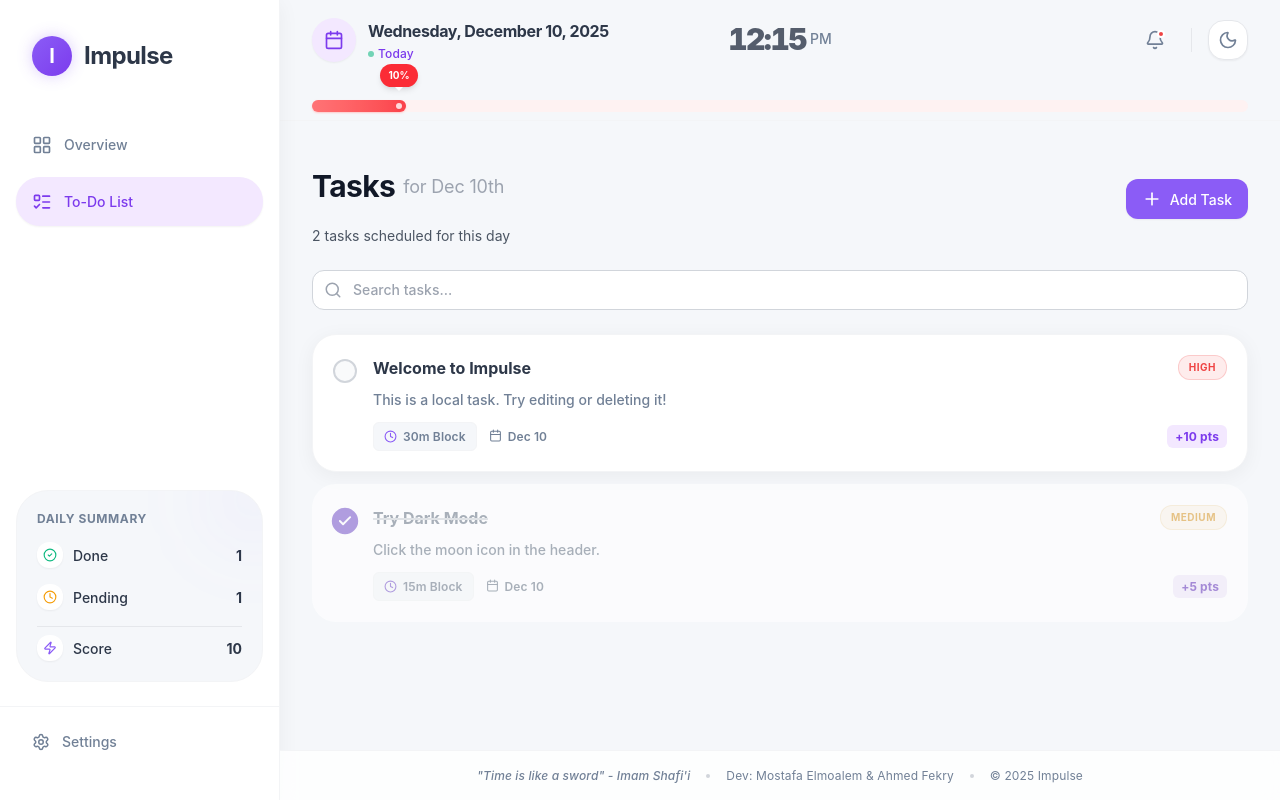
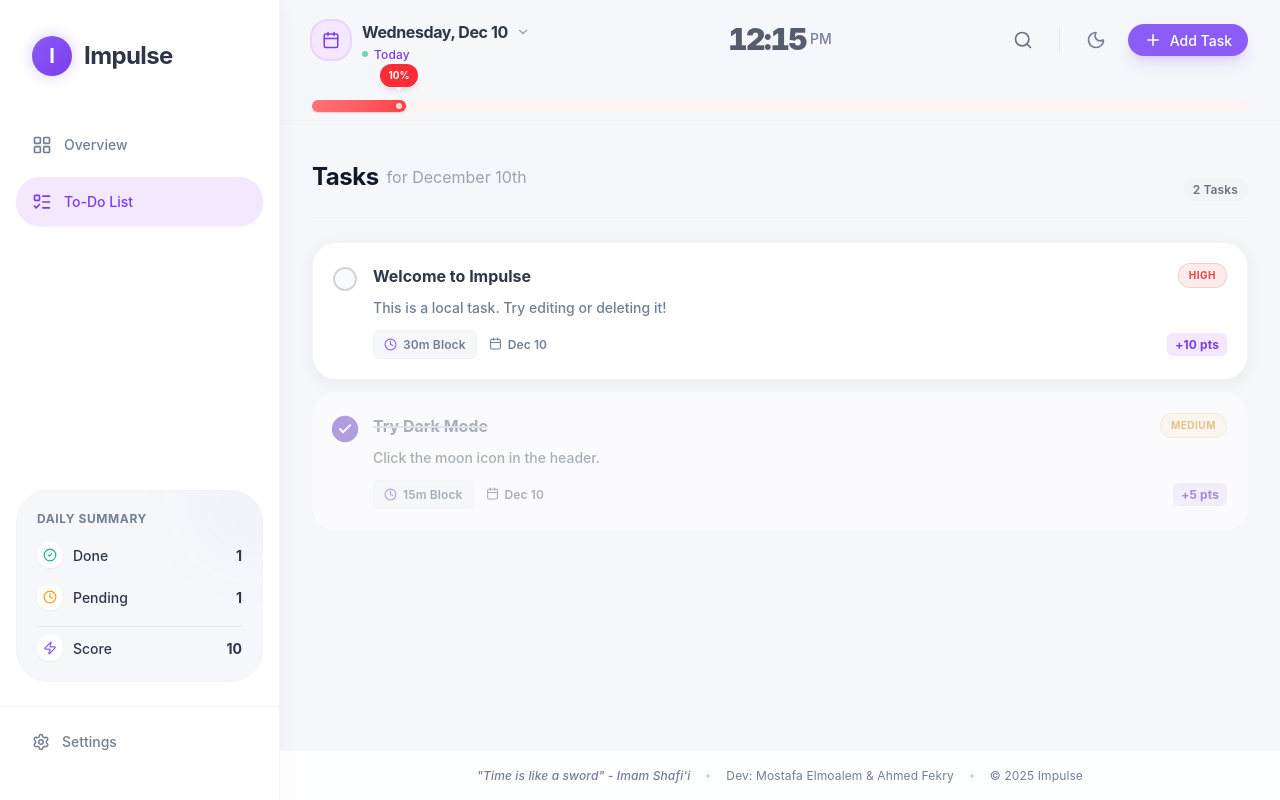
Before and after one commit to Mostafa-Elmoalem/Impulse, a React (Vite) app in the folder frontend/: page /tasks in a window 1280 px wide. Built offline with nearby package versions, Linux system fonts and the light colour scheme.

Commit message:
header layout component with responsive design and added UI store for state management

```diff
--- a/frontend/src/features/tasks/pages/TasksPage.tsx
+++ b/frontend/src/features/tasks/pages/TasksPage.tsx
@@ -1,85 +1,94 @@
-import { useState } from 'react';
 import { useQuery } from '@tanstack/react-query';
-import { Plus, Search, CalendarDays } from 'lucide-react';
+import { CalendarDays, Inbox } from 'lucide-react';
 import { Button } from '@/shared/components/ui/Button';
-import { Input } from '@/shared/components/ui/Input';
 import { getTasks } from '../api/taskApi';
 import { QUERY_KEYS } from '@/shared/constants/queryKeys';
 import { TaskItem } from '../components/TaskItem';
-import { TaskFormModal } from '../components/TaskFormModal';
 import { Skeleton } from '@/shared/components/ui/Skeleton';
 import { useDateStore } from '@/shared/stores/useDateStore';
+import { useUIStore } from '@/shared/stores/useUIStore';
 import { format, isSameDay } from 'date-fns';
 
 export const TasksPage = () => {
-  const [isModalOpen, setIsModalOpen] = useState(false);
-  const [searchQuery, setSearchQuery] = useState('');
-
-  // Get selected date from global store
+  // Global State
   const { selectedDate } = useDateStore();
+  const { searchQuery, openTaskModal } = useUIStore();
 
   const { data: tasks = [], isLoading } = useQuery({
     queryKey: QUERY_KEYS.TASKS,
     queryFn: getTasks,
   });
 
-  // Filter tasks by Search Query AND Selected Date
+  // Filter Logic: Date AND Search Query
   const filteredTasks = tasks.filter(task => {
-    const matchesSearch = task.name.toLowerCase().includes(searchQuery.toLowerCase());
+    // 1. Filter by Date (Exact match)
     const matchesDate = isSameDay(new Date(task.day), selectedDate);
-    return matchesSearch && matchesDate;
+
+    // 2. Filter by Search (if exists)
+    // Note: If search is active, we might want to search ALL history or just this day.
+    // The requirement "General Search" usually means searching everything.
+    // Let's implement: If search query exists -> Search ALL. If not -> Filter by Date.
+    if (searchQuery.trim()) {
+      return task.name.toLowerCase().includes(searchQuery.toLowerCase());
+    }
+
+    return matchesDate;
   });
 
   return (
     <div className="space-y-6">
-      {/* Header */}
-      <header className="flex items-center justify-between">
+      {/* Clean Header - Just Title & Count */}
+      <div className="flex items-end justify-between border-b border-gray-100 dark:border-gray-800 pb-4">
         <div>
-          <h1 className="text-3xl font-bold text-gray-900 dark:text-white flex items-center gap-2">
-            Tasks
-            <span className="text-lg font-normal text-gray-400 dark:text-gray-500">
-              for {format(selectedDate, 'MMM do')}
-            </span>
+          <h1 className="text-2xl font-bold text-gray-900 dark:text-white flex items-center gap-2">
+            {searchQuery ? (
+              <span>Search Results</span>
+            ) : (
+              <>
+                Tasks
+                <span className="text-base font-normal text-gray-400 dark:text-gray-500">
+                  for {format(selectedDate, 'MMMM do')}
+                </span>
+              </>
+            )}
           </h1>
-          <p className="text-sm text-gray-600 dark:text-gray-400 mt-1">
-            {filteredTasks.length} tasks scheduled for this day
-          </p>
         </div>
-        <Button leftIcon={<Plus size={20} />} onClick={() => setIsModalOpen(true)}>
-          Add Task
-        </Button>
-      </header>
 
-      {/* Search */}
-      <Input
-        placeholder="Search tasks..."
-        leftIcon={<Search size={18} />}
-        value={searchQuery}
-        onChange={(e) => setSearchQuery(e.target.value)}
-      />
+        <div className="text-xs font-semibold px-2.5 py-1 bg-gray-100 dark:bg-gray-800 text-gray-500 rounded-lg">
+          {filteredTasks.length} Tasks
+        </div>
+      </div>
 
       {/* Tasks List */}
-      <div className="space-y-3">
+      <div className="space-y-3 min-h-[300px]">
         {isLoading ? (
           <div className="space-y-3">
             {[1, 2, 3].map((i) => (
-              <Skeleton key={i} className="h-24 w-full" />
+              <Skeleton key={i} className="h-24 w-full rounded-2xl" />
             ))}
           </div>
         ) : filteredTasks.length === 0 ? (
-          <div className="text-center py-16 bg-white dark:bg-gray-900 rounded-3xl border border-dashed border-gray-200 dark:border-gray-800">
-            <div className="w-16 h-16 bg-gray-50 dark:bg-gray-800 rounded-2xl flex items-center justify-center mx-auto mb-4 text-gray-400">
-              <CalendarDays size={32} />
+          <div className="flex flex-col items-center justify-center py-20 text-center animate-fade-in">
+            <div className="w-20 h-20 bg-gray-50 dark:bg-gray-800/50 rounded-full flex items-center justify-center mb-4 shadow-inner">
+              {searchQuery ? (
+                <Inbox size={32} className="text-gray-300" />
+              ) : (
+                <CalendarDays size={32} className="text-brand-200 dark:text-gray-600" />
+              )}
             </div>
             <h3 className="text-lg font-semibold text-gray-900 dark:text-white mb-1">
-              No tasks for {format(selectedDate, 'EEEE')}
+              {searchQuery ? "No tasks found" : "No tasks for today"}
             </h3>
-            <p className="text-gray-500 dark:text-gray-400 max-w-xs mx-auto mb-6">
-              Your schedule is clear for this day. Click the button below to add a new task.
+            <p className="text-gray-500 dark:text-gray-400 max-w-xs mx-auto mb-6 text-sm">
+              {searchQuery
+                ? `We couldn't find any tasks matching "${searchQuery}"`
+                : "Your schedule is clear. Enjoy your free time or add a new task to stay productive."}
             </p>
-            <Button variant="secondary" onClick={() => setIsModalOpen(true)}>
-              Create First Task
-            </Button>
+            {!searchQuery && (
+              <Button variant="secondary" onClick={openTaskModal}>
+                Create First Task
+              </Button>
+            )}
           </div>
         ) : (
           filteredTasks.map((task) => (
@@ -87,13 +96,6 @@
           ))
         )}
       </div>
-
-      <TaskFormModal
-        isOpen={isModalOpen}
-        onClose={() => setIsModalOpen(false)}
-        // Pre-fill the date with the selected date from header
-        initialDate={selectedDate}
-      />
     </div>
   );
 };
--- a/frontend/src/shared/components/layout/AppLayout.tsx
+++ b/frontend/src/shared/components/layout/AppLayout.tsx
@@ -5,13 +5,19 @@
 import { ProgressBar } from '@/shared/components/ui/ProgressBar';
 import { getDashboardStats } from '@/features/dashboard/api/dashboardApi';
 import { QUERY_KEYS } from '@/shared/constants/queryKeys';
+import { TaskFormModal } from '@/features/tasks/components/TaskFormModal';
+import { useUIStore } from '@/shared/stores/useUIStore';
+import { useDateStore } from '@/shared/stores/useDateStore';
 
 export const AppLayout = () => {
-  // Fetch real data (via the LocalStorage API we set up)
+  // UI Stores
+  const { isTaskModalOpen, closeTaskModal } = useUIStore();
+  const { selectedDate } = useDateStore();
+
   const { data: stats } = useQuery({
     queryKey: QUERY_KEYS.DASHBOARD_STATS,
     queryFn: getDashboardStats,
-    refetchInterval: 5000, // Frequent updates for snappy feel
+    refetchInterval: 5000,
   });
 
   const dailyProgress = stats
@@ -28,21 +34,20 @@
         {/* Sticky Header */}
         <div className="sticky top-0 z-20 bg-background/95 dark:bg-background-dark/95 backdrop-blur-md border-b border-gray-100 dark:border-gray-800 transition-colors">
           <Header />
-          {/* Progress Bar embedded in Header area for visibility */}
+          {/* Progress Bar embedded in Header area */}
           <div className="px-8 pb-0 -mt-1">
              <ProgressBar progress={dailyProgress} />
           </div>
         </div>
 
         {/* Scrollable Page Content */}
-        {/* Padding bottom ensures content isn't hidden behind the fixed footer */}
         <main className="flex-1 overflow-y-auto px-8 py-8 pb-[80px] scrollbar-hide">
           <div className="max-w-6xl mx-auto">
             <Outlet />
           </div>
         </main>
 
-        {/* Fixed Footer - Always visible at bottom */}
+        {/* Fixed Footer */}
         <footer className="absolute bottom-0 left-0 right-0 h-[50px] flex items-center justify-center
                          bg-white/80 dark:bg-background-paper-dark/80 backdrop-blur-sm
                          border-t border-gray-100 dark:border-gray-800
@@ -56,6 +61,13 @@
           </div>
         </footer>
       </div>
+
+      {/* Global Task Modal */}
+      <TaskFormModal
+        isOpen={isTaskModalOpen}
+        onClose={closeTaskModal}
+        initialDate={selectedDate} // Pre-fill with selected date
+      />
     </div>
   );
 };
--- a/frontend/src/shared/components/layout/Header.tsx
+++ b/frontend/src/shared/components/layout/Header.tsx
@@ -1,29 +1,42 @@
 import { useState, useEffect, useRef } from 'react';
-import { Moon, Sun, Calendar, Bell, ChevronLeft, RotateCcw } from 'lucide-react';
-import { format, addDays, isSameDay, differenceInCalendarDays, startOfToday } from 'date-fns';
+import { Moon, Sun, Calendar, Bell, ChevronDown, RotateCcw, Search, Plus, X } from 'lucide-react';
+import { format, isSameDay, differenceInCalendarDays, startOfToday } from 'date-fns';
 import { useDateStore } from '@/shared/stores/useDateStore';
+import { useUIStore } from '@/shared/stores/useUIStore';
 import { cn } from '@/shared/utils/cn';
+import { Button } from '@/shared/components/ui/Button';
 
 export const Header = () => {
   const [currentTime, setCurrentTime] = useState(new Date());
   const [isDarkMode, setIsDarkMode] = useState(false);
+  const [isSearchExpanded, setIsSearchExpanded] = useState(false);
 
-  // Global Date State
+  // Stores
   const { selectedDate, setSelectedDate, resetToToday } = useDateStore();
+  const { openTaskModal, searchQuery, setSearchQuery } = useUIStore();
+
   const dateInputRef = useRef<HTMLInputElement>(null);
+  const searchInputRef = useRef<HTMLInputElement>(null);
   const today = startOfToday();
 
   useEffect(() => {
-    // Theme initialization
+    // Theme
     const dark = localStorage.getItem('theme') === 'dark' ||
                  (!('theme' in localStorage) && window.matchMedia('(prefers-color-scheme: dark)').matches);
     setIsDarkMode(dark);
     document.documentElement.classList.toggle('dark', dark);
 
-    // Live Clock
+    // Clock
     const timer = setInterval(() => setCurrentTime(new Date()), 60000);
     return () => clearInterval(timer);
   }, []);
+
+  // Focus input when search expands
+  useEffect(() => {
+    if (isSearchExpanded && searchInputRef.current) {
+      searchInputRef.current.focus();
+    }
+  }, [isSearchExpanded]);
 
   const toggleTheme = () => {
     const newMode = !isDarkMode;
@@ -38,14 +51,11 @@
     }
   };
 
-  // Calculate relative date text (e.g., "Tomorrow", "+5 Days")
   const getRelativeDateText = () => {
     const diff = differenceInCalendarDays(selectedDate, today);
-
     if (diff === 0) return "Today";
     if (diff === 1) return "Tomorrow";
     if (diff === -1) return "Yesterday";
-
     const sign = diff > 0 ? "+" : "";
     return `${sign}${diff} Days from Today`;
   };
@@ -54,27 +64,31 @@
   const isToday = isSameDay(selectedDate, today);
 
   return (
-    <header className="h-[80px] px-8 flex items-center justify-between">
-      {/* Left: Date Picker & Navigation */}
-      <div className="flex items-center gap-4">
-        {/* Date Display (Clickable) */}
+    <header className="h-[80px] px-8 flex items-center justify-between gap-4">
+      {/* 1. Left: Date Navigation */}
+      <div className="flex items-center gap-4 min-w-fit">
         <div
           className="group relative cursor-pointer"
           onClick={() => dateInputRef.current?.showPicker()}
         >
-          <div className="flex items-start gap-3">
+          <div className="flex items-center gap-3">
+            {/* Calendar Icon Box */}
             <div className={cn(
-              "hidden md:flex p-3 rounded-2xl shadow-sm transition-colors",
+              "hidden md:flex p-2.5 rounded-xl shadow-sm transition-all duration-300",
               isToday
-                ? "bg-brand-50 dark:bg-brand-900/20 text-brand-600 dark:text-brand-100"
-                : "bg-gray-100 dark:bg-gray-800 text-gray-500"
+                ? "bg-brand-50 dark:bg-brand-900/20 text-brand-600 dark:text-brand-100 ring-2 ring-brand-100 dark:ring-brand-900/30"
+                : "bg-gray-100 dark:bg-gray-800 text-gray-500 hover:bg-gray-200 dark:hover:bg-gray-700"
             )}>
-               <Calendar size={20} />
+               <Calendar size={18} />
             </div>
+
+            {/* Date Text */}
             <div>
               <h2 className="text-sm md:text-base font-bold text-foreground dark:text-white tracking-tight flex items-center gap-2 group-hover:text-brand-600 transition-colors">
-                {format(selectedDate, 'EEEE, MMMM d, yyyy')}
-                {/* Hidden Date Input */}
+                {format(selectedDate, 'EEEE, MMM d')}
+                <ChevronDown size={14} className="text-gray-400 group-hover:text-brand-500 transition-transform group-hover:rotate-180" />
+
+                {/* Hidden Native Input */}
                 <input
                   ref={dateInputRef}
                   type="date"
@@ -85,7 +99,7 @@
               </h2>
 
               <p className={cn(
-                "text-xs font-medium mt-0.5 flex items-center gap-1",
+                "text-xs font-medium mt-0.5 flex items-center gap-1.5",
                 isToday ? "text-brand-600 dark:text-brand-400" : "text-foreground-muted dark:text-foreground-muted-dark"
               )}>
                 {isToday && <span className="w-1.5 h-1.5 rounded-full bg-status-success animate-pulse"/>}
@@ -95,7 +109,7 @@
           </div>
         </div>
 
-        {/* Back to Today Button (Visible only if not today) */}
+        {/* Back to Today Button */}
         {!isToday && (
           <button
             onClick={resetToToday}
@@ -104,13 +118,16 @@
                        hover:bg-brand-100 dark:hover:bg-brand-900/40 transition-all animate-fade-in"
           >
             <RotateCcw size={12} />
-            Back to Today
+            Today
           </button>
         )}
       </div>
 
-      {/* Center: Live Time */}
-      <div className="absolute left-1/2 -translate-x-1/2 hidden md:flex flex-col items-center">
+      {/* 2. Center: Live Time (Hidden if search expands on mobile) */}
+      <div className={cn(
+        "absolute left-1/2 -translate-x-1/2 hidden md:flex flex-col items-center transition-opacity duration-300",
+        isSearchExpanded ? "opacity-0 pointer-events-none" : "opacity-100"
+      )}>
         <span className="text-3xl font-black text-foreground/80 dark:text-white/80 tabular-nums tracking-tighter">
           {format(currentTime, 'h:mm')}
           <span className="text-sm font-medium text-foreground-muted ml-1 relative -top-1.5">
@@ -119,23 +136,72 @@
         </span>
       </div>
 
-      {/* Right: Actions */}
-      <div className="flex items-center gap-3">
-        <button className="w-10 h-10 rounded-xl flex items-center justify-center text-foreground-muted hover:bg-gray-100 dark:hover:bg-gray-800 transition-colors relative">
-            <Bell size={20} />
-            <span className="absolute top-2.5 right-2.5 w-2 h-2 bg-status-danger rounded-full border-2 border-white dark:border-background-dark"></span>
-        </button>
+      {/* 3. Right: Search & Actions */}
+      <div className="flex items-center gap-3 justify-end flex-1 md:flex-none">
 
-        <div className="h-6 w-[1px] bg-gray-200 dark:bg-gray-700 mx-1" />
+        {/* Expandable Search */}
+        <div className={cn(
+          "flex items-center bg-white dark:bg-gray-800 rounded-xl border border-gray-200 dark:border-gray-700 transition-all duration-300 overflow-hidden shadow-sm",
+          isSearchExpanded ? "w-full md:w-64 px-3" : "w-10 h-10 justify-center border-transparent bg-transparent shadow-none"
+        )}>
+          <button
+            onClick={() => setIsSearchExpanded(!isSearchExpanded)}
+            className={cn(
+              "text-gray-500 hover:text-brand-600 dark:text-gray-400 dark:hover:text-brand-400 transition-colors",
+              !isSearchExpanded && "p-2 rounded-xl hover:bg-gray-100 dark:hover:bg-gray-800"
+            )}
+          >
+            <Search size={20} />
+          </button>
 
+          <input
+            ref={searchInputRef}
+            type="text"
+            placeholder="Search history..."
+            value={searchQuery}
+            onChange={(e) => setSearchQuery(e.target.value)}
+            className={cn(
+              "bg-transparent border-none outline-none text-sm ml-2 text-foreground dark:text-white placeholder:text-gray-400 w-full",
+              !isSearchExpanded && "hidden"
+            )}
+            onBlur={() => !searchQuery && setIsSearchExpanded(false)}
+          />
+
+          {searchQuery && isSearchExpanded && (
+            <button onClick={() => setSearchQuery('')} className="text-gray-400 hover:text-gray-600">
+              <X size={14} />
+            </button>
+          )}
+        </div>
+
+        <div className="h-6 w-[1px] bg-gray-200 dark:bg-gray-700 mx-1 hidden md:block" />
+
+        {/* Theme Toggle */}
         <button
           onClick={toggleTheme}
           className="w-10 h-10 rounded-xl flex items-center justify-center
-                     bg-white dark:bg-background-paper-dark border border-gray-200 dark:border-gray-700
-                     text-foreground-muted hover:text-brand-600 dark:hover:text-brand-400
-                     transition-all shadow-sm hover:shadow-md"
+                     text-foreground-muted hover:bg-gray-100 dark:hover:bg-gray-800
+                     transition-colors"
         >
           {isDarkMode ? <Sun size={20} /> : <Moon size={20} />}
+        </button>
+
+        {/* Add Task Button (Primary Action) */}
+        <Button
+          onClick={openTaskModal}
+          size="sm"
+          className="rounded-xl px-4 shadow-lg shadow-brand-500/20 hidden md:flex"
+          leftIcon={<Plus size={18} />}
+        >
+          Add Task
+        </Button>
+
+        {/* Mobile Add Button (Icon Only) */}
+        <button
+          onClick={openTaskModal}
+          className="w-10 h-10 rounded-xl bg-brand-500 text-white flex md:hidden items-center justify-center shadow-lg shadow-brand-500/20 active:scale-95 transition-transform"
+        >
+          <Plus size={20} />
         </button>
       </div>
     </header>
--- /dev/null
+++ b/frontend/src/shared/stores/useUIStore.ts
@@ -0,0 +1,21 @@
+import { create } from 'zustand';
+
+interface UIState {
+  // Task Modal State
+  isTaskModalOpen: boolean;
+  openTaskModal: () => void;
+  closeTaskModal: () => void;
+
+  // Global Search State
+  searchQuery: string;
+  setSearchQuery: (query: string) => void;
+}
+
+export const useUIStore = create<UIState>((set) => ({
+  isTaskModalOpen: false,
+  openTaskModal: () => set({ isTaskModalOpen: true }),
+  closeTaskModal: () => set({ isTaskModalOpen: false }),
+
+  searchQuery: '',
+  setSearchQuery: (query) => set({ searchQuery: query }),
+}));
```
